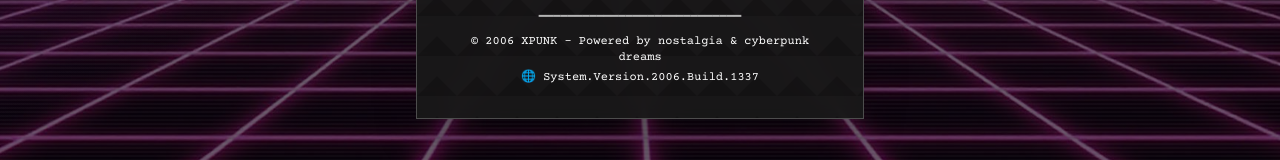
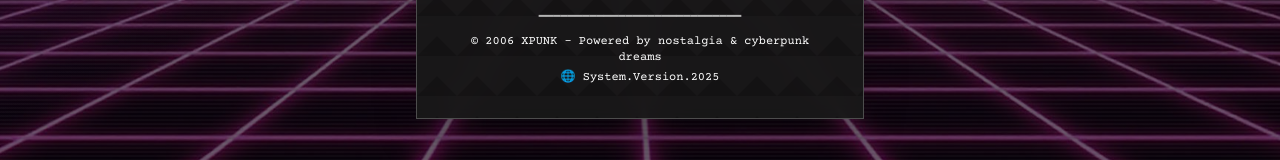
Before and after one commit to GuilhermeConrado999/xpunk, a React (Vite) app: page / in a window 1280 px wide. Shown: the part 633-793 px from the top of the page. Built offline with nearby package versions, Linux system fonts and the light colour scheme; the HTML template or start-up script is replaced by a standard one.

Commit message:
Visual edit in Lovable

```diff
--- a/src/components/AuthPage.tsx
+++ b/src/components/AuthPage.tsx
@@ -190,9 +190,7 @@ const AuthPage = ({
           <div className="text-xs text-retro-pink text-mono">
             © 2006 XPUNK - Powered by nostalgia & cyberpunk dreams
           </div>
-          <div className="text-xs text-retro-cyan text-mono mt-1">
-            🌐 System.Version.2006.Build.1337
-          </div>
+          <div className="text-xs text-retro-cyan text-mono mt-1">🌐 System.Version.2025</div>
         </div>
       </div>
     </div>;
```
